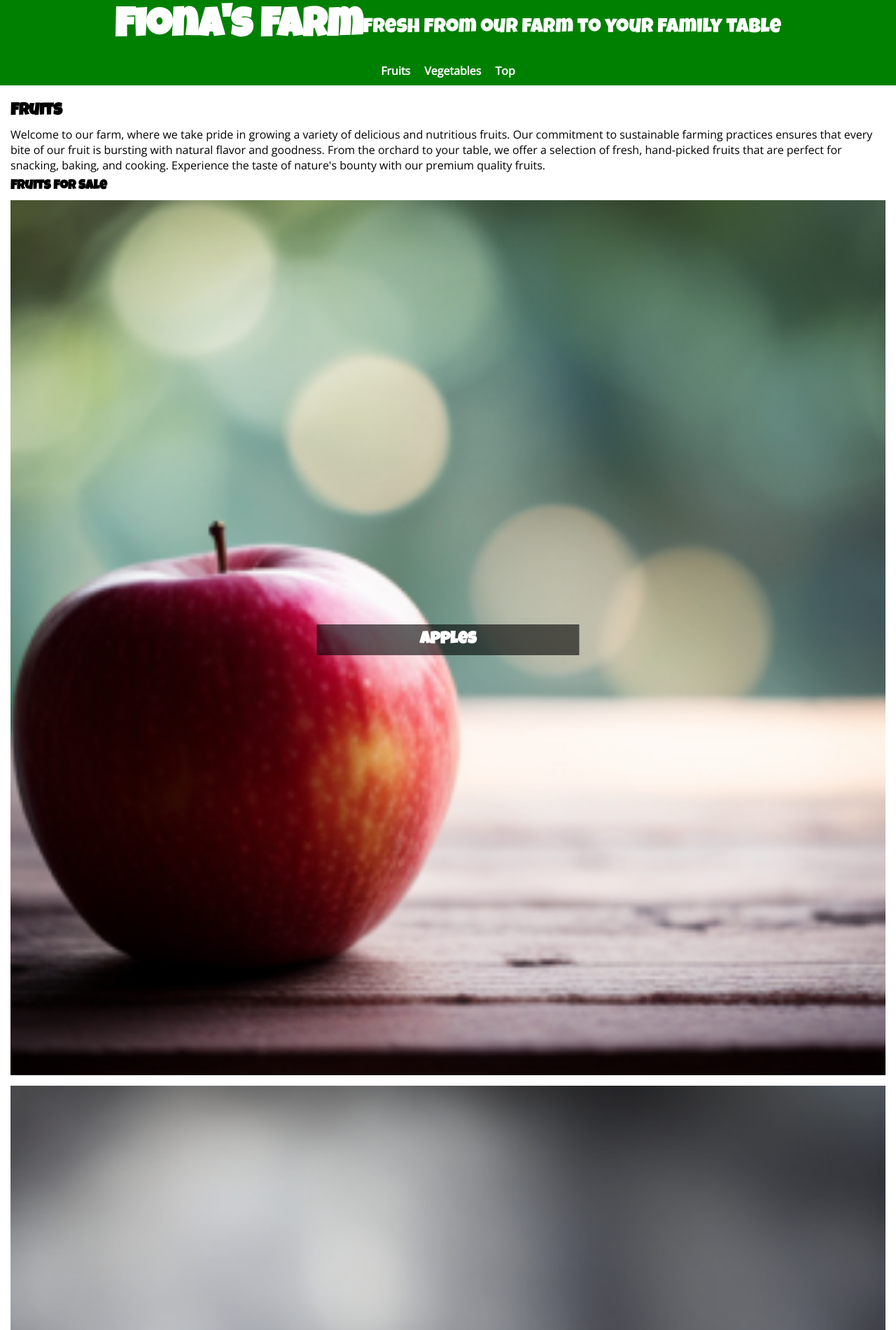
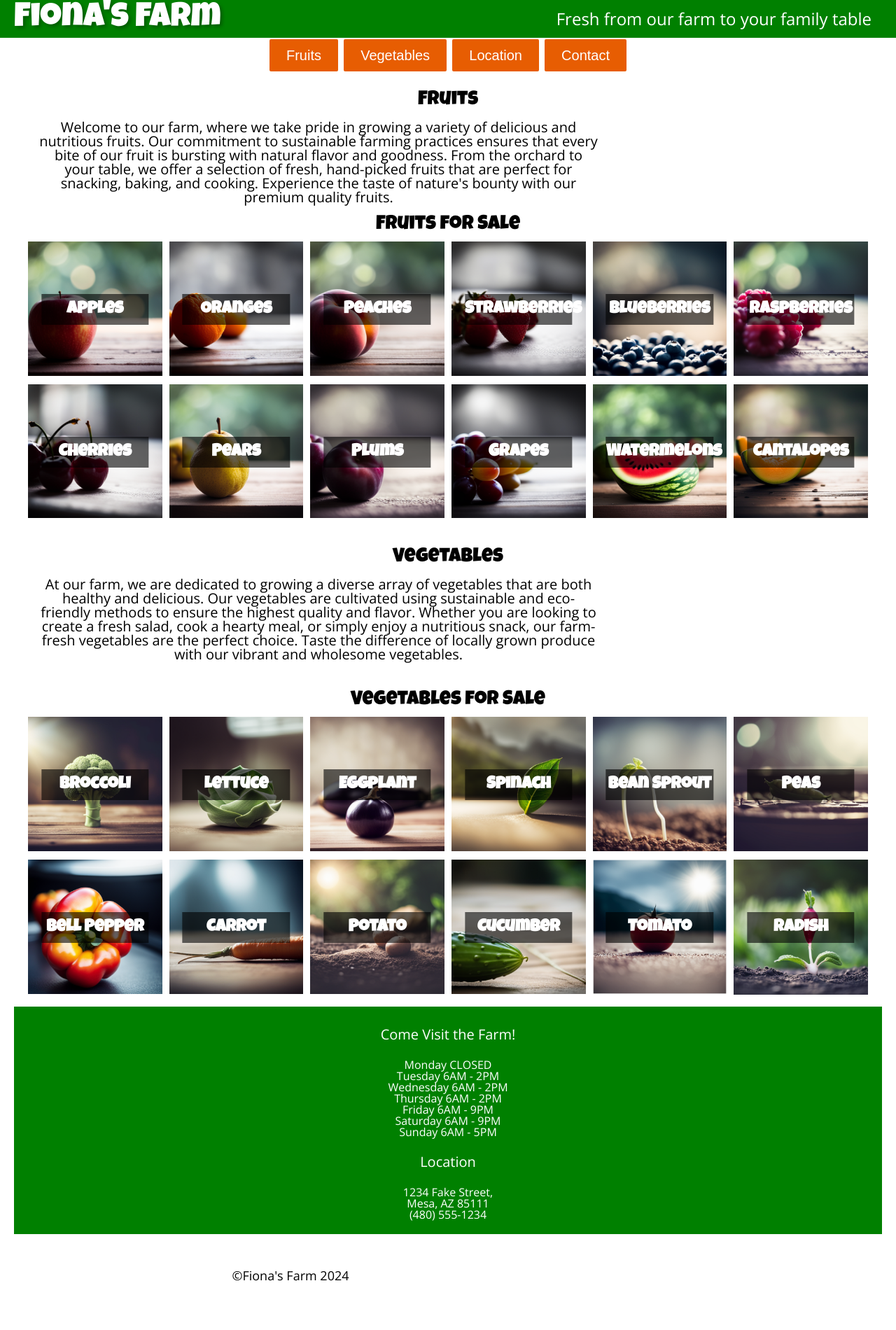
Before and after one commit to spacebunny007/farm, a plain HTML site: page index.html in a window 1280 px wide. Shown: the top 1900 px of the page at 70% size. After the commit the page ends 1861 px from the top, so only its background shows below. Drawn offline with nearby package versions, Linux system fonts and the light colour scheme.

Commit message:
Tried to fix errors

```diff
--- a/index.html
+++ b/index.html
@@ -15,10 +15,10 @@
         </header>
 
         <nav>
-            <ul>
-                <li><a href="#Fruits">Fruits</a></li>
-                <li><a href="#Vegetables">Vegetables</a></li>
-                <li><a href="#Top">Top</a></li>
+                <button onclick="location.href='#Fruits'">Fruits</button>
+                <button onclick="location.href='#Vegetables'">Vegetables</button>
+                <button onclick="location.href='Location'">Location</button>
+                <button onclick="location.href='Contact'">Contact</button>
             </ul>
         </nav>
 
@@ -81,7 +81,7 @@
 
             <section id="Vegetables">
                 <h2>Vegetables</h2>
-                <p>At our farm, we are dedicated to growing a diverse array of vegetables that are both healthy and delicious. Our vegetables are cultivated using sustainable and eco-friendly methods to ensure the highest quality and flavor. Whether you are looking to create a fresh salad, cook a hearty meal, or simply enjoy a nutritious snack, our farm-fresh vegetables are the perfect choice. Taste the difference of locally grown produce with our vibrant and wholesome vegetables.</p>
+                <p>At our farm, we are dedicated to growing a diverse array of vegetables that are both healthy and delicious. Our vegetables are cultivated using sustainable and eco-friendly methods to ensure the highest quality and flavor. Whether you are looking to create a fresh salad, cook a hearty meal, or simply enjoy a nutritious snack, our farm-fresh vegetables are the perfect choice. Taste the difference of locally grown produce with our vibrant and wholesome vegetables.</p><br>
                     <h3>Vegetables for Sale</h3>
                     <div class="vegetables-gallery">
                         <div class="image-card">
@@ -135,29 +135,25 @@
                     </div>
             </section>
         </main>
+    <div class="contact-location-wrapper">
+        <section id="Location">
+            <h4>Come Visit the Farm!</h4>
+                    Monday CLOSED <br>
+                    Tuesday 6AM - 2PM <br>
+                    Wednesday 6AM - 2PM<br>
+                    Thursday 6AM - 2PM<br>
+                    Friday 6AM - 9PM<br>
+                    Saturday 6AM - 9PM<br>
+                    Sunday 6AM - 5PM<br>
 
-        <section>
-            <h2>Come Visit the Farm!</h2>
-                <ul>
-                    <li>Monday CLOSED</li>
-                    <li>Tuesday 6AM - 2PM</li>
-                    <li>Wednesday 6AM - 2PM</li>
-                    <li>Thursday 6AM - 2PM</li>
-                    <li>Friday 6AM - 9PM</li>
-                    <li>Saturday 6AM - 9PM</li>
-                    <li>Sunday 6AM - 5PM</li>
-                </ul>
-        </section>
-
-        <section>
-            <h2>CONTACT US</h2>
+            <h4>Location</h4>
                 <address>
-                1234 Fake Street, <br>
-                Mesa, AZ 85111 <br>
-                <a href="tel:+14805551234">(480) 555-1234</a>
+                    1234 Fake Street, <br>
+                    Mesa, AZ 85111 <br>
+                    (480) 555-1234<br>
                 </address>
         </section>
-
+    </div>
         <footer>
             <p>&copy;Fiona's Farm 2024</p>
         </footer>
--- a/style.css
+++ b/style.css
@@ -2,44 +2,143 @@
 @import url('https://fonts.googleapis.com/css2?family=Luckiest+Guy&family=Open+Sans&display=swap');
 /*----------CSS RESET ----------------*/
 
-*{
+/* http://meyerweb.com/eric/tools/css/reset/
+    v2.0 | 20110126
+    License: none (public domain)
+*/
+
+html, body, div, span, applet, object, iframe,
+h1, h2, h3, h4, h5, h6, p, blockquote, pre,
+a, abbr, acronym, address, big, cite, code,
+del, dfn, em, img, ins, kbd, q, s, samp,
+small, strike, strong, sub, sup, tt, var,
+b, u, i, center,
+dl, dt, dd, ol, ul, li,
+fieldset, form, label, legend,
+table, caption, tbody, tfoot, thead, tr, th, td,
+article, aside, canvas, details, embed,
+figure, figcaption, footer, header, hgroup,
+menu, nav, output, ruby, section, summary,
+time, mark, audio, video {
     margin: 0;
     padding: 0;
-    box-sizing: border-box;
+    border: 0;
+    font-size: 100%;
+    font: inherit;
+    vertical-align: baseline;
+}
+/* HTML5 display-role reset for older browsers */
+
+article, aside, details, figcaption, figure,
+footer, header, hgroup, menu, nav, section {
+    display: block;
+}
+body {
+    line-height: 1;
+}
+ol, ul {
+    list-style: none;
+}
+blockquote, q {
+    quotes: none;
+}
+blockquote:before, blockquote:after,
+q:before, q:after {
+    content: '';
+    content: none;
+}
+table {
+    border-collapse: collapse;
+    border-spacing: 0;
 }
 
 /* -------- ROOT VARIABLES ----------- */
 :root{
     --primary-color: green;
     --secondary-color: white;
+    --nav-button: #E75D02;
     --text-color: black;
     --font-stack: 'Open Sans', sans-serif;
     --header-font: 'Luckiest Guy', cursive;
     --header-height: 80px;
     --border-color: transparent;
     --card-header-bg: rgba(0, 0, 0, 0.6);
-    --footer-bg:green;
+    --footer-bg: white;
 }
 /* ---------GLOBAL STYLES (mobile first/small) -----------*/
+
+html {
+    scroll-behavior: smooth;
+  }
 
 body{
     font-family: var(--font-stack);
     color:var(--text-color);
     background-color:var(--secondary-color);
+    text-align: center;
 }
 
 header{
     background-color: var(--primary-color);
     color:white;
-    height: var(--header-height);
+    padding:20px;
     display: flex;
     align-items: center;
-    justify-content: center;
+    justify-content: space-between;
     text-align: center;
     font-family: var(--header-font);
-    font-size: 1.8rem;
-    padding: 10px;
+    font-size: 1.2rem;
+    flex-wrap: wrap;
 }
+
+h1 {
+    font-family: var(--header-font);
+    font-size: 2.5em;
+    text-shadow: 3px 3px 5px rgba(0, 0, 0, 0.3);
+    margin: 0;
+    text-align: center;
+  }
+
+h2,h3{
+    font-family: var(--header-font);
+    font-size: 1.75em;
+    text-align: center;
+    margin: 10px;
+  }
+
+h4 {
+    font-family: var(--font-stack);
+    font-size: 1.25em;
+    text-align: center;
+    margin: 10px;
+  }
+
+p {
+    font-family: var(--font-stack);
+    font-size: 1.25em;
+    text-align: center;
+    max-width: 800px;
+    margin: 15px;
+  }
+
+nav button {
+    background-color: var(--nav-button);
+    color: white;
+    border: 2px solid white;
+    padding: 12px 24px;
+    font-size: 1.25em;
+    border-radius: 4px;
+    width: 150;
+    height: 50px;
+    text-align: center;
+  }
+
+nav button:hover {
+    background-color: var(--nav-button);
+    color: white;
+  }
+
+
 
 nav ul{
     display: flex;
@@ -61,12 +160,6 @@ nav ul li a {
 
 section {
     padding: 15px;
-}
-
-h2, h3 {
-    margin: 10px 0;
-    font-family: var(--header-font);
-    color: var(--text-color);
 }
 
 .fruit-gallery, .vegetables-gallery {
@@ -93,7 +186,7 @@ h2, h3 {
     top: 50%;
     left: 50%;
     transform: translate(-50%, -50%);
-    width: 30%;
+    width: 80%;
     background: rgba(0, 0, 0, 0.6);
     color: white;
     text-align: center;
@@ -104,15 +197,82 @@ h2, h3 {
     text-transform: capitalize;
 }
 
-footer{
+#Location{
+    background-color: var(--primary-color);
+    color: white;
+    padding: 20px;
+    display: flex;
+    flex-direction: column;
     text-align: center;
-    background-color: var(--footer-bg);
-    color: white;
-    padding: 15px;
+    gap: 15px;
+    width: 100%
+}
+
+footer {
+    width: 100%;
+    text-align: center;
+    background-color: white;
+    color: var(--text-color);
+    padding: 15px 0;
     font-family: var(--font-stack);
+    font-size: 0.9rem;
+    box-sizing: border-box;
     margin-top: 20px;
 }
 
+
 /*--------- MEDIA QUERY (medium) ------------*/
+@media (min-width: 600px) {
+    .fruit-gallery, .vegetables-gallery {
+        grid-template-columns: repeat(3, 1fr);
+    }
+
+    header {
+        justify-content: space-between;
+        padding: 0 20px;
+    }
+}
 /*--------- MEDIA QUERY (large) -------------*/
+@media (min-width: 768px) {
+    .fruit-gallery, .vegetables-gallery {
+        grid-template-columns: repeat(4, 1fr);
+    }
+
+    section {
+        max-width: 1200px;
+        margin: 0 auto;
+        header {
+            display: flex;
+            justify-content: space-between;
+            align-items: center;
+          }
+
+          nav {
+            flex-direction: row;
+            position: absolute;
+            right: 20px;
+            top: 25px;
+          }
+
+          nav button {
+            width: 200px;
+            height: 50px;
+            margin-left: 10px;
+          }
+
+          .grid {
+            grid-template-columns: repeat(4, 1fr);
+          }
+    }
+}
 /*--------- MEDIA QUERY (xl) ----------------*/
+@media (min-width: 1024px) {
+    .fruit-gallery, .vegetables-gallery {
+        grid-template-columns: repeat(6, 1fr);
+    }
+
+    nav ul {
+        justify-content: flex-start;
+        padding: 10px 20px;
+    }
+}
```
